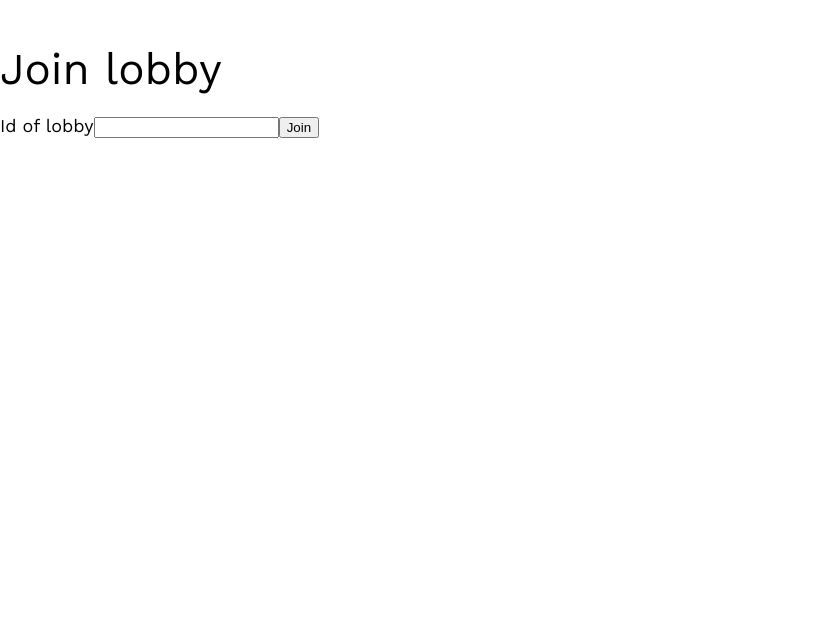
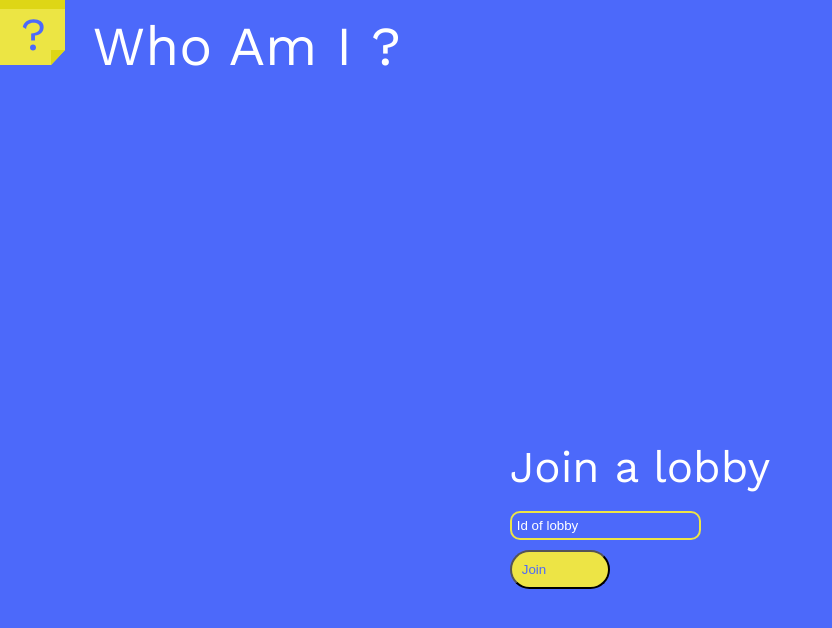
Before and after one commit to cesalberca/who-am-i, a React (Create React App) app: page / in a window 1280 px wide. Shown: the top 628 px of the page, without its empty margins (0-832 px from the left). Built offline with nearby package versions, Linux system fonts and the light colour scheme.

Commit message:
styled components

```diff
--- /dev/null
+++ b/src/core/components/button.module.css
@@ -0,0 +1,9 @@
+.button {
+  border-radius: 20px;
+  color: var(--secondary-color);
+  background-color: var(--primary-color);
+  padding: 10px;
+  width: 100px;
+  display: flex;
+  margin-top: 10px;
+}
--- a/src/core/components/button.tsx
+++ b/src/core/components/button.tsx
@@ -1,9 +1,14 @@
 import React from 'react'
+import styles from './button.module.css'
+import { bind } from '../utils/bind'
 
+const cx = bind(styles)
 interface Props {
   onClick: () => void
 }
 
 export const Button: React.FC<Props> = ({ children, onClick }) => (
-  <button onClick={() => onClick()}>{children}</button>
+  <button className={cx('button')} onClick={() => onClick()}>
+    {children}
+  </button>
 )
--- /dev/null
+++ b/src/core/components/header.module.css
@@ -0,0 +1,7 @@
+.header {
+  display: inline;
+  justify-content: left;
+  font-weight: 80px;
+  padding-top: 10px;
+  padding-left: 10px;
+}
--- /dev/null
+++ b/src/core/components/header.tsx
@@ -0,0 +1,15 @@
+import React from 'react'
+import styles from './header.module.css'
+import { bind } from '../utils/bind'
+import logo from './logo.svg'
+
+const cx = bind(styles)
+
+export const Header: React.FC = () => {
+  return (
+    <>
+      <img src={logo} alt="logo"></img>
+      <h1 className={cx('header')}> Who Am I ?</h1>
+    </>
+  )
+}
--- /dev/null
+++ b/src/core/components/input.module.css
@@ -0,0 +1,12 @@
+.input {
+  border-radius: 10px;
+  border-color: var(--primary-color);
+  padding: 5px;
+  background-color: var(--secondary-color);
+  border-style: solid;
+  color: inherit;
+}
+
+.input::placeholder {
+  color: inherit;
+}
--- a/src/core/components/input.tsx
+++ b/src/core/components/input.tsx
@@ -1,5 +1,8 @@
 import React from 'react'
+import styles from './input.module.css'
+import { bind } from '../utils/bind'
 
+const cx = bind(styles)
 interface Props {
   onChange(value: string): void
   value: string
@@ -9,8 +12,12 @@ interface Props {
 export const Input: React.FC<Props> = ({ label, value, onChange }) => {
   return (
     <label>
-      {label}
-      <input value={value} onChange={event => onChange(event.target.value)} />
+      <input
+        className={cx('input')}
+        placeholder={label}
+        value={value}
+        onChange={event => onChange(event.target.value)}
+      />
     </label>
   )
 }
--- /dev/null
+++ b/src/core/components/page.module.css
@@ -0,0 +1,5 @@
+.page {
+  display: flex;
+  justify-content: center;
+  padding-top: 20rem;
+}
--- a/src/core/components/page.tsx
+++ b/src/core/components/page.tsx
@@ -1,5 +1,16 @@
 import React from 'react'
+import styles from './page.module.css'
+import { bind } from '../utils/bind'
+import { Header } from './header'
+
+const cx = bind(styles)
 
 export const Page: React.FC = ({ children }) => {
-  return <main>{children}</main>
+  return (
+    <>
+      {' '}
+      <Header></Header>
+      <div className={cx('page')}>{children}</div>
+    </>
+  )
 }
--- a/src/features/game/ui/lobby.tsx
+++ b/src/features/game/ui/lobby.tsx
@@ -13,7 +13,7 @@ export const Lobby: React.FC = () => {
   return (
     <Page>
       <div>
-        <h2>Join lobby</h2>
+        <h2>Join a lobby</h2>
         <Input label="Id of lobby" value={id} onChange={setId} />
         <Button
           onClick={() =>
--- a/src/styles/index.css
+++ b/src/styles/index.css
@@ -6,6 +6,8 @@ body {
 body {
   font-family: var(--body-font);
   font-size: var(--body-size);
+  color: var(--on-surface-color);
+  background-color: var(--surface-color);
   -webkit-font-smoothing: antialiased;
   -moz-osx-font-smoothing: grayscale;
 }
--- a/src/styles/theme.css
+++ b/src/styles/theme.css
@@ -8,6 +8,9 @@
 
   --gray-color: hsl(0, 0%, 90%);
   --gray-color-900: hsl(0, 0%, 50%);
+
+  --surface-color: var(--secondary-color);
+  --on-surface-color: white;
 
   /* Typography */
   --body-font: 'Work sans';
```
Also changed, not shown: src/core/components/logo.svg (added).
